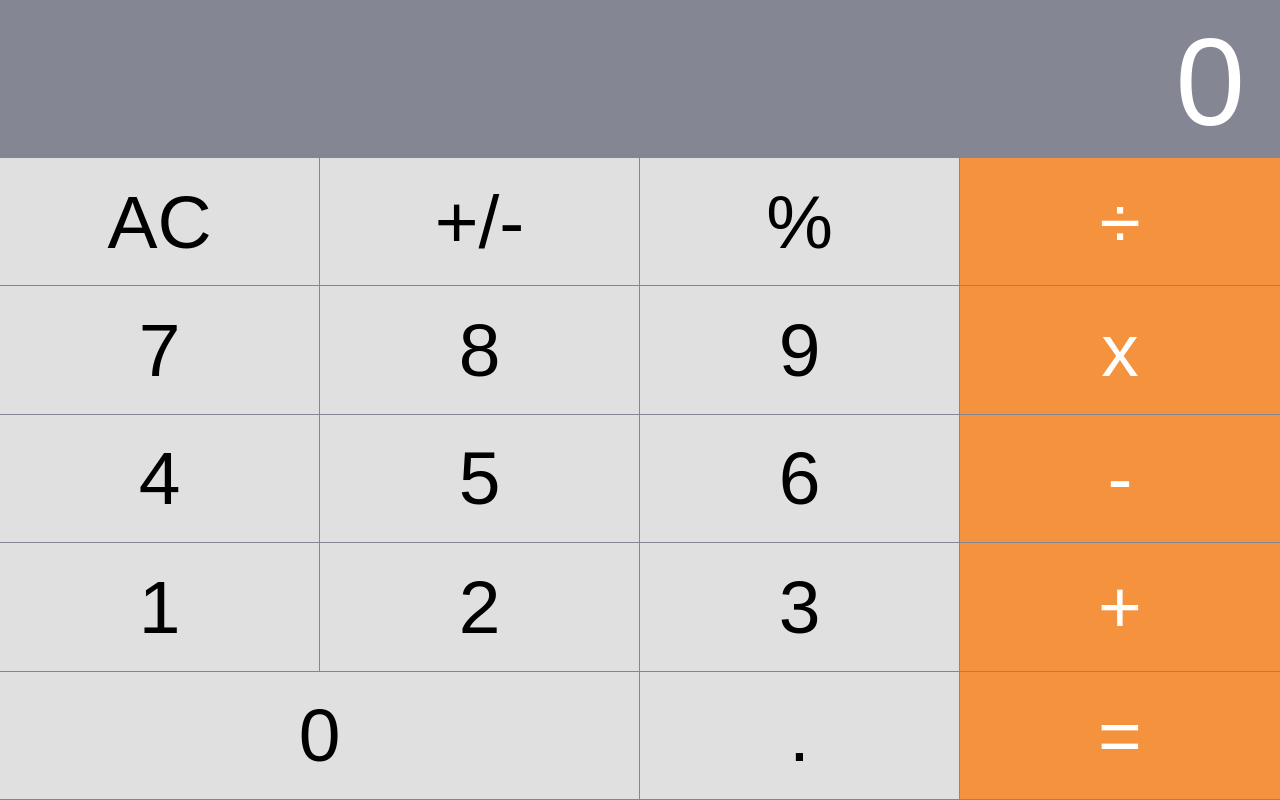
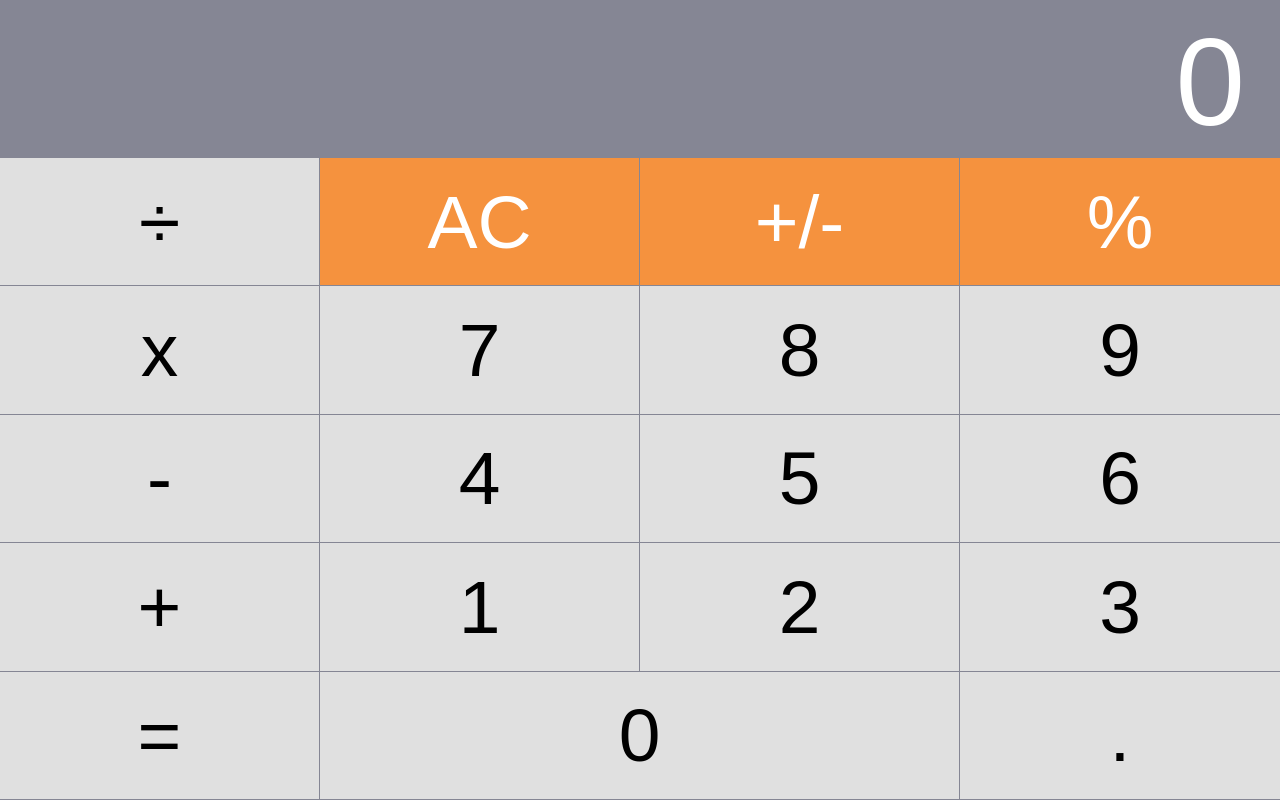
Before and after one commit to noahmasoud/ReactCalculator, a React (Create React App) app: page / in a window 1280 px wide. Built offline with nearby package versions, Linux system fonts and the light colour scheme.

Commit message:
updated position and color

```diff
--- a/src/component/ButtonPanel.js
+++ b/src/component/ButtonPanel.js
@@ -23,39 +23,39 @@ export default class ButtonPanel extends React.Component {
   // It's creating a grid of buttons using the <Button /> component.
 
   // Each Button component is passed a name and a clickHandler.
-  // Some buttons have an additional orange property to signify a styling choice.
+  // Some buttons have an additional  property to signify a styling choice.
   // The button with the name "0" has a wide property for styling as well.
   render() {
     return (
       <div className="component-button-panel">
         <div>
-          <Button name="AC" clickHandler={this.buttonClicked} />
-          <Button name="+/-" clickHandler={this.buttonClicked} />
-          <Button name="%" clickHandler={this.buttonClicked} />
-          <Button name="÷" clickHandler={this.buttonClicked} orange />
+          <Button name="÷" clickHandler={this.buttonClicked} grey />
+          <Button name="AC" clickHandler={this.buttonClicked} orange />
+          <Button name="+/-" clickHandler={this.buttonClicked} orange />
+          <Button name="%" clickHandler={this.buttonClicked} orange />
         </div>
         <div>
+          <Button name="x" clickHandler={this.buttonClicked} grey />
           <Button name="7" clickHandler={this.buttonClicked} />
           <Button name="8" clickHandler={this.buttonClicked} />
           <Button name="9" clickHandler={this.buttonClicked} />
-          <Button name="x" clickHandler={this.buttonClicked} orange />
         </div>
         <div>
+          <Button name="-" clickHandler={this.buttonClicked} grey />
           <Button name="4" clickHandler={this.buttonClicked} />
           <Button name="5" clickHandler={this.buttonClicked} />
           <Button name="6" clickHandler={this.buttonClicked} />
-          <Button name="-" clickHandler={this.buttonClicked} orange />
         </div>
         <div>
+          <Button name="+" clickHandler={this.buttonClicked} grey />
           <Button name="1" clickHandler={this.buttonClicked} />
           <Button name="2" clickHandler={this.buttonClicked} />
           <Button name="3" clickHandler={this.buttonClicked} />
-          <Button name="+" clickHandler={this.buttonClicked} orange />
         </div>
         <div>
-          <Button name="0" clickHandler={this.buttonClicked} wide  />
+          <Button name="=" clickHandler={this.buttonClicked} grey />
+          <Button name="0" clickHandler={this.buttonClicked} wide />
           <Button name="." clickHandler={this.buttonClicked} />
-          <Button name="=" clickHandler={this.buttonClicked} orange />
         </div>
       </div>
     );
--- a/src/component/Display.css
+++ b/src/component/Display.css
@@ -7,7 +7,7 @@
   width: 100%;
 }
 
-.component-display > div {
+.component-display>div {
   font-size: 2.5rem;
   padding: 0.2rem 0.7rem 0.1rem 0.5rem;
 }
```
